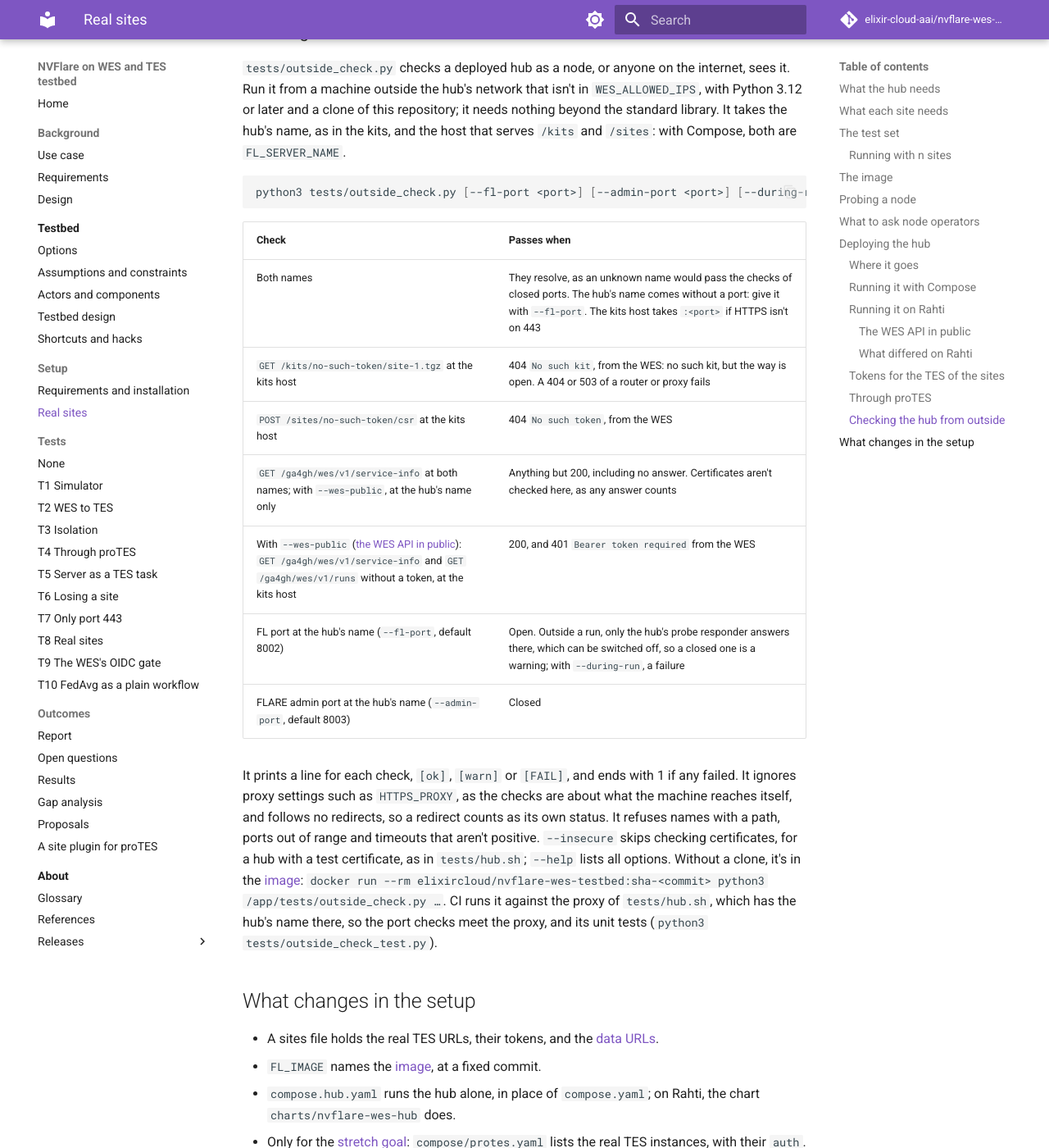
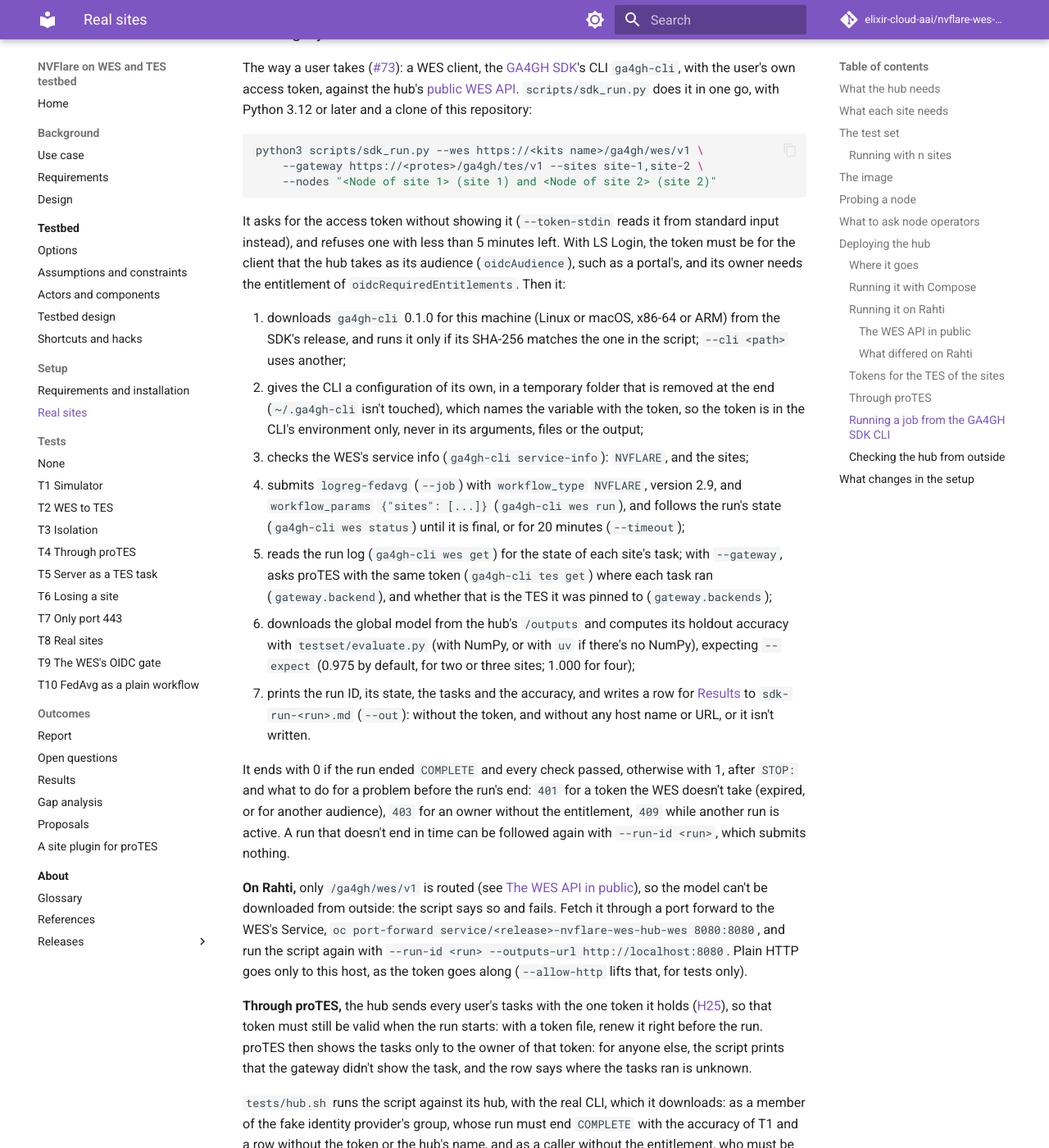
Before and after one commit to elixir-cloud-aai/nvflare-wes-testbed, an MkDocs documentation site: the page built from docs/setup/real-sites.md, in a window 1280 px wide and 1400 px high, scrolled down 23760 px. Shown: the whole window at 82% size. Built offline with MkDocs 1.6.1 and Material for MkDocs 9.7.7, drawn with Linux system fonts in a browser that asks for light colours; comment, search, counter and statistics services are not loaded; some of the changed text lies outside the part shown.

Commit message:
docs: describe runs from the GA4GH SDK CLI
How to run scripts/sdk_run.py against a public hub, what it checks,
how the token is handled, how to fetch the model on Rahti, and what
H25 means for it; a pending row in Results for the live run, a pointer
in T8, and the local run in Tests.

Part of #73

Co-Authored-By: Claude Opus 5.5 <noreply@anthropic.com>

````diff
--- a/docs/setup/real-sites.md
+++ b/docs/setup/real-sites.md
@@ -483,6 +483,34 @@ On Rahti, for a hub that sends its tasks through proTES with a token file (the t
 helm upgrade hub charts/nvflare-wes-hub --reset-then-reuse-values --set tokenSecret=<secret> --set tesGateway.url=https://<protes> --set tesGateway.tokenFile=gateway
 ```
 
+### Running a job from the GA4GH SDK CLI
+
+The way a user takes ([#73](https://github.com/elixir-cloud-aai/nvflare-wes-testbed/issues/73)): a WES client, the [GA4GH SDK](https://github.com/ga4gh/ga4gh-sdk)'s CLI `ga4gh-cli`, with the user's own access token, against the hub's [public WES API](#the-wes-api-in-public). `scripts/sdk_run.py` does it in one go, with Python 3.12 or later and a clone of this repository:
+
+```sh
+python3 scripts/sdk_run.py --wes https://<kits name>/ga4gh/wes/v1 \
+    --gateway https://<protes>/ga4gh/tes/v1 --sites site-1,site-2 \
+    --nodes "<Node of site 1> (site 1) and <Node of site 2> (site 2)"
+```
+
+It asks for the access token without showing it (`--token-stdin` reads it from standard input instead), and refuses one with less than 5 minutes left. With LS Login, the token must be for the client that the hub takes as its audience (`oidcAudience`), such as a portal's, and its owner needs the entitlement of `oidcRequiredEntitlements`. Then it:
+
+1. downloads `ga4gh-cli` 0.1.0 for this machine (Linux or macOS, x86-64 or ARM) from the SDK's release, and runs it only if its SHA-256 matches the one in the script; `--cli <path>` uses another;
+2. gives the CLI a configuration of its own, in a temporary folder that is removed at the end (`~/.ga4gh-cli` isn't touched), which names the variable with the token, so the token is in the CLI's environment only, never in its arguments, files or the output;
+3. checks the WES's service info (`ga4gh-cli service-info`): `NVFLARE`, and the sites;
+4. submits `logreg-fedavg` (`--job`) with `workflow_type` `NVFLARE`, version 2.9, and `workflow_params` `{"sites": [...]}` (`ga4gh-cli wes run`), and follows the run's state (`ga4gh-cli wes status`) until it is final, or for 20 minutes (`--timeout`);
+5. reads the run log (`ga4gh-cli wes get`) for the state of each site's task; with `--gateway`, asks proTES with the same token (`ga4gh-cli tes get`) where each task ran (`gateway.backend`), and whether that is the TES it was pinned to (`gateway.backends`);
+6. downloads the global model from the hub's `/outputs` and computes its holdout accuracy with `testset/evaluate.py` (with NumPy, or with `uv` if there's no NumPy), expecting `--expect` (0.975 by default, for two or three sites; 1.000 for four);
+7. prints the run ID, its state, the tasks and the accuracy, and writes a row for [Results](../outcomes/results.md) to `sdk-run-<run>.md` (`--out`): without the token, and without any host name or URL, or it isn't written.
+
+It ends with 0 if the run ended `COMPLETE` and every check passed, otherwise with 1, after `STOP:` and what to do for a problem before the run's end: `401` for a token the WES doesn't take (expired, or for another audience), `403` for an owner without the entitlement, `409` while another run is active. A run that doesn't end in time can be followed again with `--run-id <run>`, which submits nothing.
+
+**On Rahti,** only `/ga4gh/wes/v1` is routed (see [The WES API in public](#the-wes-api-in-public)), so the model can't be downloaded from outside: the script says so and fails. Fetch it through a port forward to the WES's Service, `oc port-forward service/<release>-nvflare-wes-hub-wes 8080:8080`, and run the script again with `--run-id <run> --outputs-url http://localhost:8080`. Plain HTTP goes only to this host, as the token goes along (`--allow-http` lifts that, for tests only).
+
+**Through proTES,** the hub sends every user's tasks with the one token it holds ([H25](../testbed/shortcuts.md#h25)), so that token must still be valid when the run starts: with a token file, renew it right before the run. proTES then shows the tasks only to the owner of that token: for anyone else, the script prints that the gateway didn't show the task, and the row says where the tasks ran is unknown.
+
+`tests/hub.sh` runs the script against its hub, with the real CLI, which it downloads: as a member of the fake identity provider's group, whose run must end `COMPLETE` with the accuracy of T1 and a row without the token or the hub's name, and as a caller without the entitlement, who must be refused with `403`. Its unit tests, with a fake CLI and a fake hub, also cover the checks through a gateway: `python3 tests/sdk_run_test.py`.
+
 ### Checking the hub from outside
 
 `tests/outside_check.py` checks a deployed hub as a node, or anyone on the internet, sees it. Run it from a machine outside the hub's network that isn't in `WES_ALLOWED_IPS`, with Python 3.12 or later and a clone of this repository; it needs nothing beyond the standard library. It takes the hub's name, as in the kits, and the host that serves `/kits` and `/sites`: with Compose, both are `FL_SERVER_NAME`.
````
Also changed, not shown: docs/outcomes/results.md (+1 -0 lines), 2 other files.
